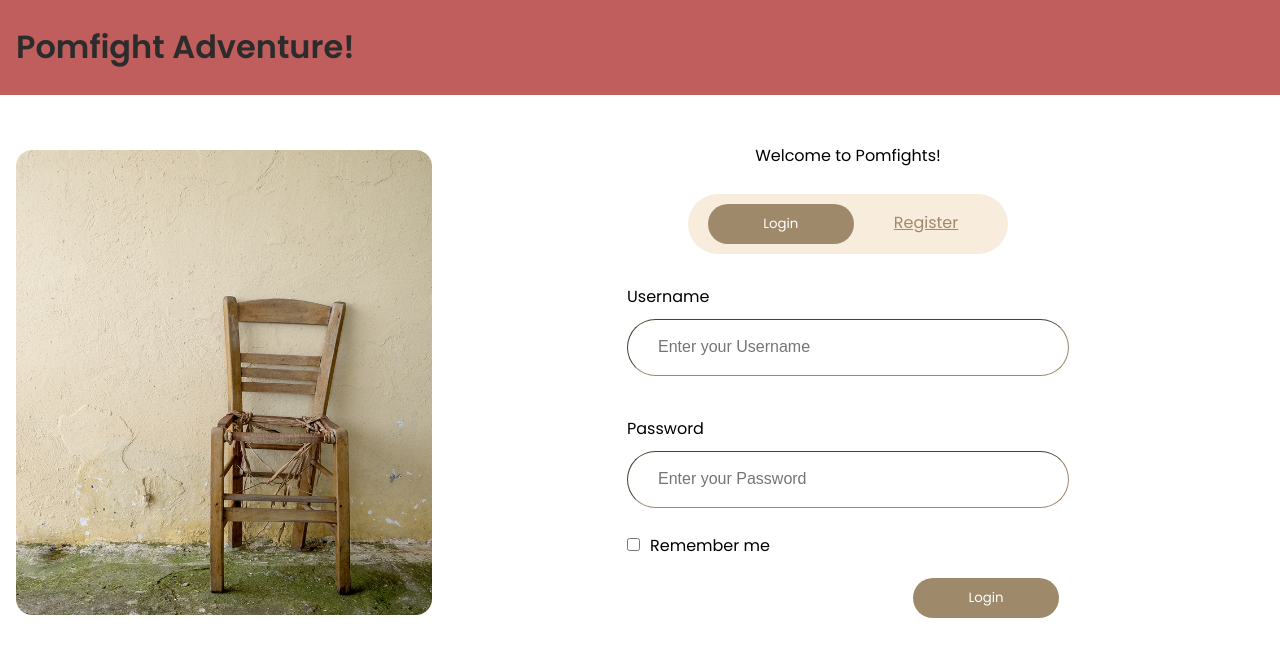
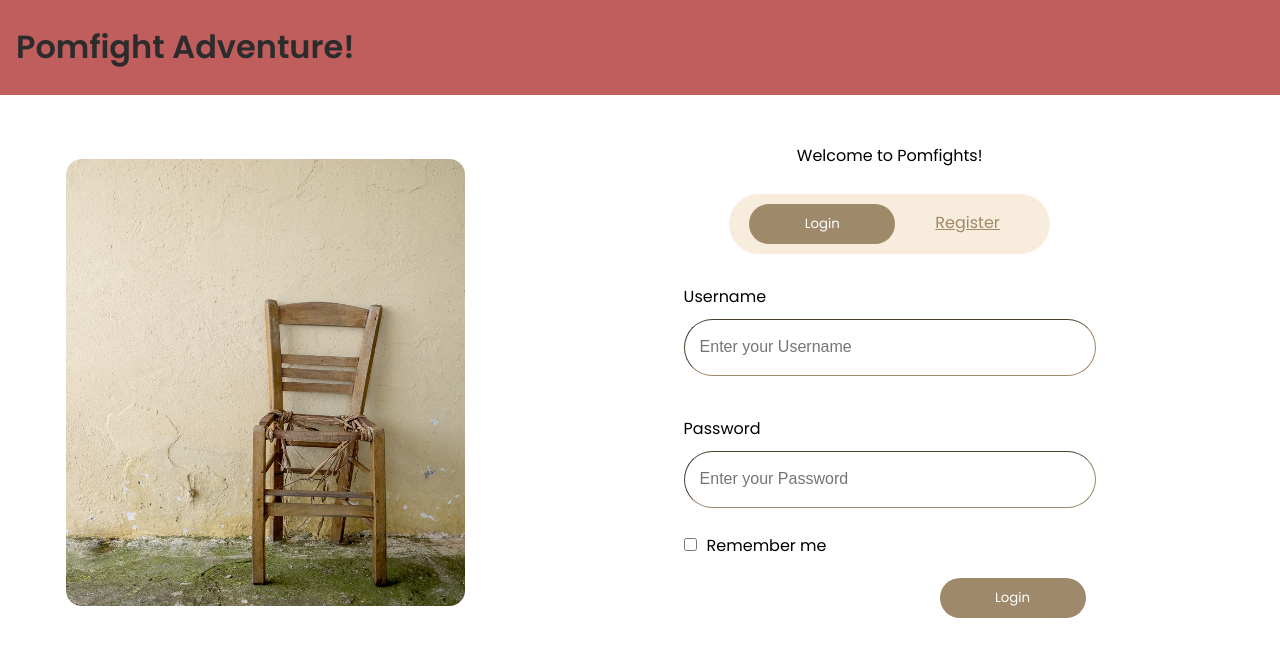
Before and after one commit to fikullmann/pfa, an Angular app: page /login in a window 1280 px wide. Shown: the top 656 px of the page. Built offline with nearby package versions, Linux system fonts and the light colour scheme.

Commit message:
address overflowing on small screen

```diff
--- a/src/app/app.css
+++ b/src/app/app.css
@@ -1,3 +1,3 @@
 main {
-  padding: 16px;
+  margin: 16px;
 }
--- a/src/app/login/login.css
+++ b/src/app/login/login.css
@@ -1,33 +1,36 @@
 
 .flex-container {
-  justify-content: center;
+  justify-content: space-between;
   align-items: center;
   display: flex;
   font-family: 'poppins';
   font-size: 16px;
 }
 
-.image {
-  flex: 1 1 50%;
-  overflow: hidden;
+.image-box {
+  flex: 0 1 40%;
   min-width: 0;
 }
 
+.image {
+  display: block;
+  margin-left: auto;
+  margin-right: auto;
+  width: 80%;
+}
+
 .login-right {
-  margin-left: 30px;
-  display: flex;
-  flex-direction: column;
   flex: 1 0 auto;
-  align-items: end;
+  width: auto;
 }
 
 .login-box {
   display: flex;
+  flex-direction: column;
+  align-items: center;
   justify-content: center;
   padding-block: 16px;
-  flex-direction: column;
-  align-items: center;
-  width: 100%
+  width: 100% - 32px;
 }
 
 
@@ -49,6 +52,13 @@
   margin-inline: 10px;
 }
 
+.login-button-active:hover {
+  background-color: #867357;
+}
+.login-button-active:active {
+  background-color: #504433;
+}
+
 .login-button-unactive {
   margin-inline: 30px;
   width: 146px;
@@ -62,7 +72,7 @@
   height: 35px;
   border-width: 1px;
   padding: 10px;
-  padding-inline: 30px;
+  padding-inline: 15px;
   margin-block: 10px;
   border-radius: 33px;
   font-size: 16px;
--- a/src/app/login/login.html
+++ b/src/app/login/login.html
@@ -1,6 +1,8 @@
 <div class="flex-container">
+  <div class="image-box">
     <img src='images/Rectangle_77.png' alt="Image" class="image"/>
-  <!-- <div class="login-right"> -->
+  </div>
+  <div class="login-right">
     <!-- <b>Your Logo</b> -->
     <div class="login-box">
       <p>Welcome to Pomfights!</p>
@@ -8,7 +10,8 @@
         <button type="button" class="login-button-active">Login</button>
         <a routerLink="/user" routerLinkActive="active" class="login-button-unactive">Register</a>
       </div>
-      <div class="login-input">
+      <!-- <div class="login-input"> -->
+        <form (ngSubmit)="onSubmit()" class="login-input">
           <label for="username" class="login-label">Username</label>
           <input type="text" id="username" class="input" placeholder="Enter your Username">
           <label for="password" class="login-label">Password</label>
@@ -18,9 +21,10 @@
           <label for="remember" class="remember-label">Remember me</label>
           </div>
           <div class="submit-div">
-          <button type="button" class="login-button-active">Login</button>
+            <button type="submit" [disabled]=false class="login-button-active">Login</button>
+          </div>
+        </form>
+      <!-- </div> -->
     </div>
   </div>
 </div>
-  <!-- </div> -->
-</div>
--- a/src/app/login/login.ts
+++ b/src/app/login/login.ts
@@ -1,14 +1,19 @@
 import { Component } from '@angular/core';
-import { NgOptimizedImage } from '@angular/common';
-import { FormsModule} from '@angular/forms';
+import { FormsModule, FormGroup} from '@angular/forms';
 import { RouterModule } from '@angular/router';
 
 @Component({
   selector: 'app-login',
-  imports: [NgOptimizedImage, FormsModule, RouterModule],
+  imports: [FormsModule, RouterModule],
   templateUrl: './login.html',
   styleUrl: './login.css'
 })
 export class Login {
+  username = '';
+  password = '';
+  login_form!: FormGroup;
 
+  onSubmit() {
+    console.log("submitted");
+  }
 }
```
Lines whose indentation alone changed are shown as unchanged.
